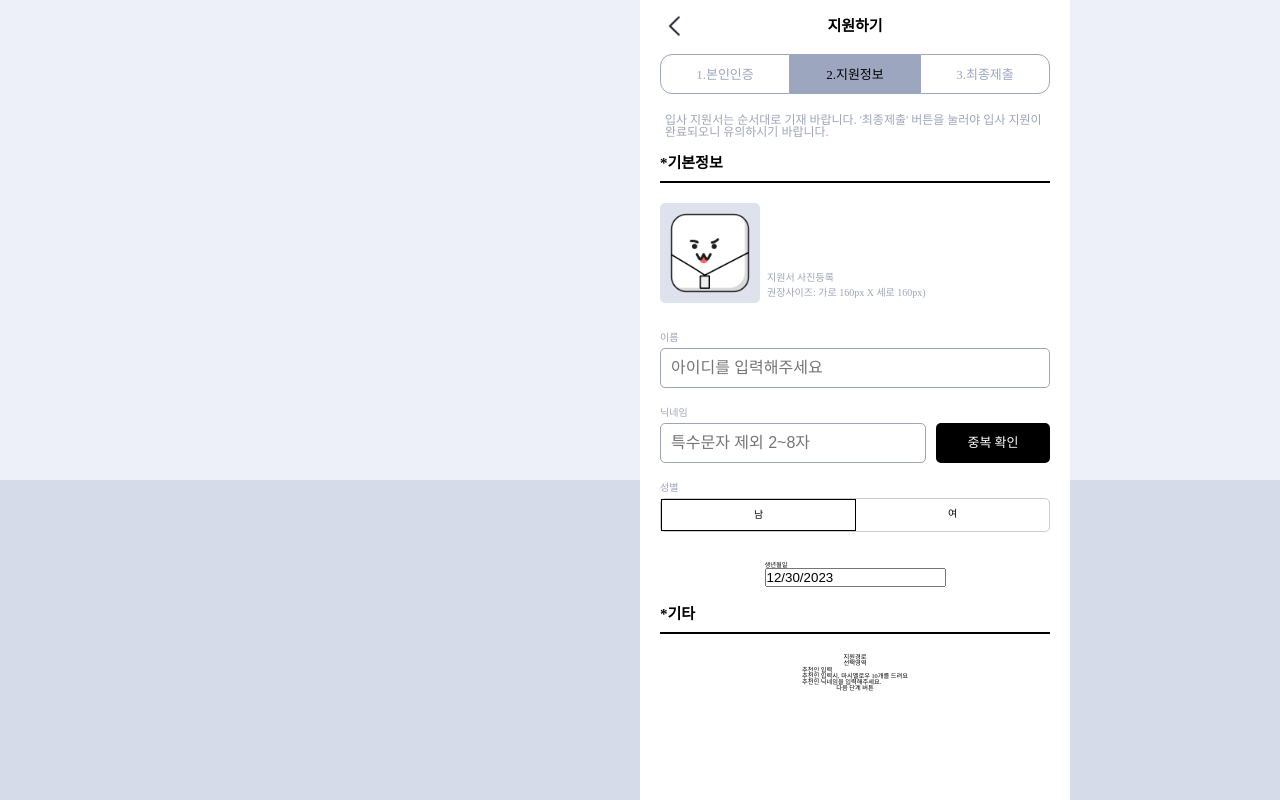
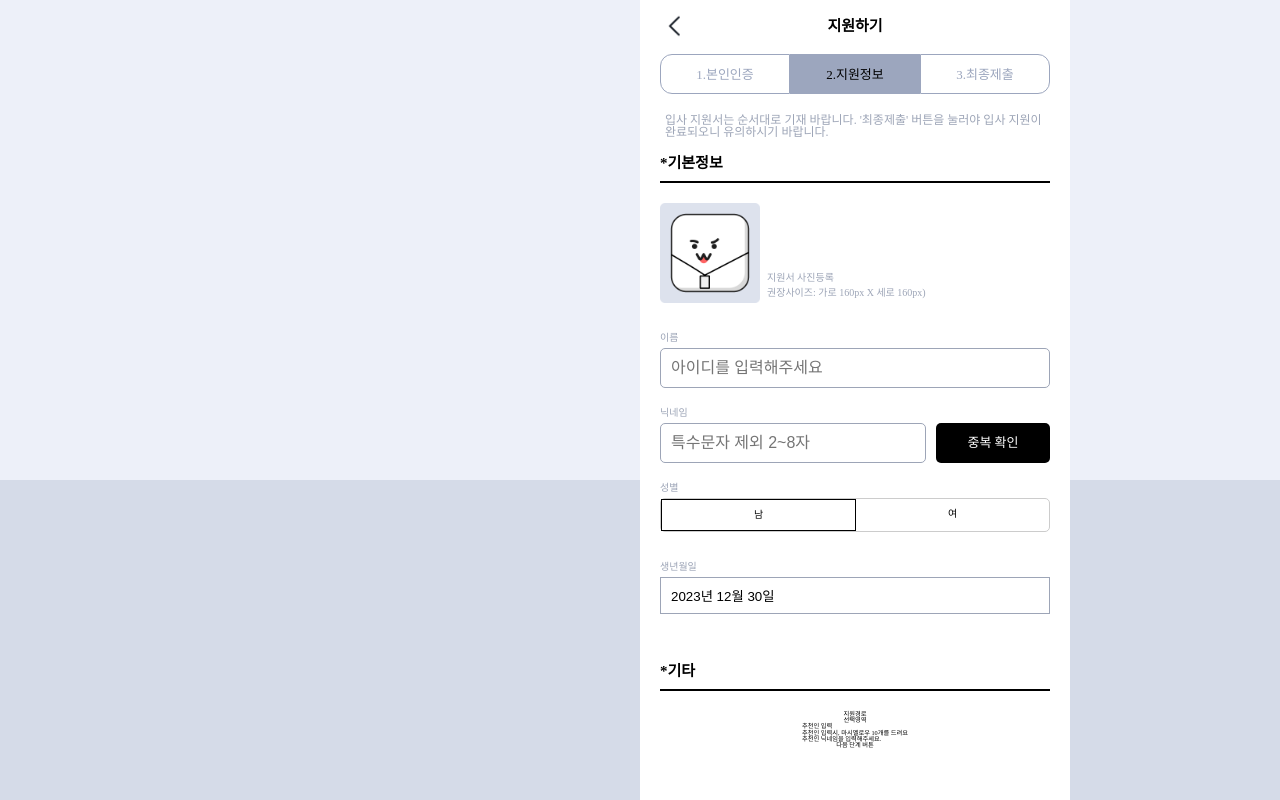
Before and after one commit to json91-dev/marshmellow-front-nextjs, a Next.js app: page /signup/info in a window 1280 px wide. Built offline with nearby package versions, Linux system fonts and the light colour scheme.

Commit message:
[feat] DatePicker 임시 저장

```diff
--- a/package.json
+++ b/package.json
@@ -10,6 +10,8 @@
   },
   "dependencies": {
     "classnames": "^2.5.1",
+    "date-fns": "^3.4.0",
+    "date-fns-tz": "^2.0.1",
     "next": "^14.1.3",
     "next-auth": "^5.0.0-beta.15",
     "react": "^18",
--- a/src/app/(beforeLogin)/signup/info/_components/DateSelect.tsx
+++ b/src/app/(beforeLogin)/signup/info/_components/DateSelect.tsx
@@ -1,12 +1,21 @@
-import React, { useState } from 'react';
-import DatePicker from 'react-datepicker';
+import React, { useEffect, useState } from 'react';
+import DatePicker, { registerLocale } from 'react-datepicker';
 import 'react-datepicker/dist/react-datepicker.css';
+import style from './dateSelect.module.scss';
+import { ko } from 'date-fns/locale';
 export default function DateSelect() {
   const [startDate, setStartDate] = useState<Date>(new Date());
 
+  useEffect(() => {}, []);
   return (
-    <div>
-      <DatePicker fixedHeight selected={startDate} onChange={(date: Date) => setStartDate(date)} />
+    <div className={style.container}>
+      <DatePicker
+        fixedHeight
+        selected={startDate}
+        locale={ko}
+        onChange={(date: Date) => setStartDate(date)}
+        dateFormat="yyyy년 MM월 dd일"
+      />
     </div>
   );
 }
--- /dev/null
+++ b/src/app/(beforeLogin)/signup/info/_components/dateSelect.module.scss
@@ -0,0 +1,3 @@
+.container {
+  width: 100%;
+}
--- a/src/app/(beforeLogin)/signup/info/_components/genderSelect.module.scss
+++ b/src/app/(beforeLogin)/signup/info/_components/genderSelect.module.scss
@@ -17,6 +17,7 @@
   }
 }
 
+
 .selected {
   border: 1px solid black;
 }
--- a/src/app/(beforeLogin)/signup/info/info.module.scss
+++ b/src/app/(beforeLogin)/signup/info/info.module.scss
@@ -82,7 +82,13 @@
   margin-bottom: 2rem;
 }
 
+
 .genderArea {
   width: 100%;
   margin-bottom: 3rem;
 }
+
+.birthArea {
+  width: 100%;
+  margin-bottom: 3rem;
+}
--- a/src/app/(beforeLogin)/signup/info/page.tsx
+++ b/src/app/(beforeLogin)/signup/info/page.tsx
@@ -47,7 +47,7 @@ export default function Info() {
       </div>
 
       <div className={style.birthArea}>
-        <div>생년월일</div>
+        <div className={style.label}>생년월일</div>
         <DateSelect />
       </div>
 
--- a/src/app/global.css
+++ b/src/app/global.css
@@ -53,3 +53,39 @@ button {
   border: none;
   color: #000;
 }
+
+
+/** DatePicker 커스터마이징 **/
+
+.dateSelect_container {
+  width: 100%;
+  border: 1px solid red;
+}
+
+.react-datepicker-wrapper {
+  width: 100%;
+  border: 1px solid red;
+
+}
+
+.react-datepicker-wrapper input {
+  width: 100%;
+  padding: 1rem;
+  border: 1px solid #9DA5B7;
+  color: black;
+  outline: none;
+}
+
+.react-datepicker-wrapper input:focus {
+  border: 1px solid black;
+  color: black;
+}
+
+.react-datepicker__input-container {
+  display: block !important;
+}
+
+.datePicker {
+  border: 1px solid red;
+  width: 100% !important;
+}
```
Also changed, not shown: 1 other file (tests, documents, lock files or other folders).
